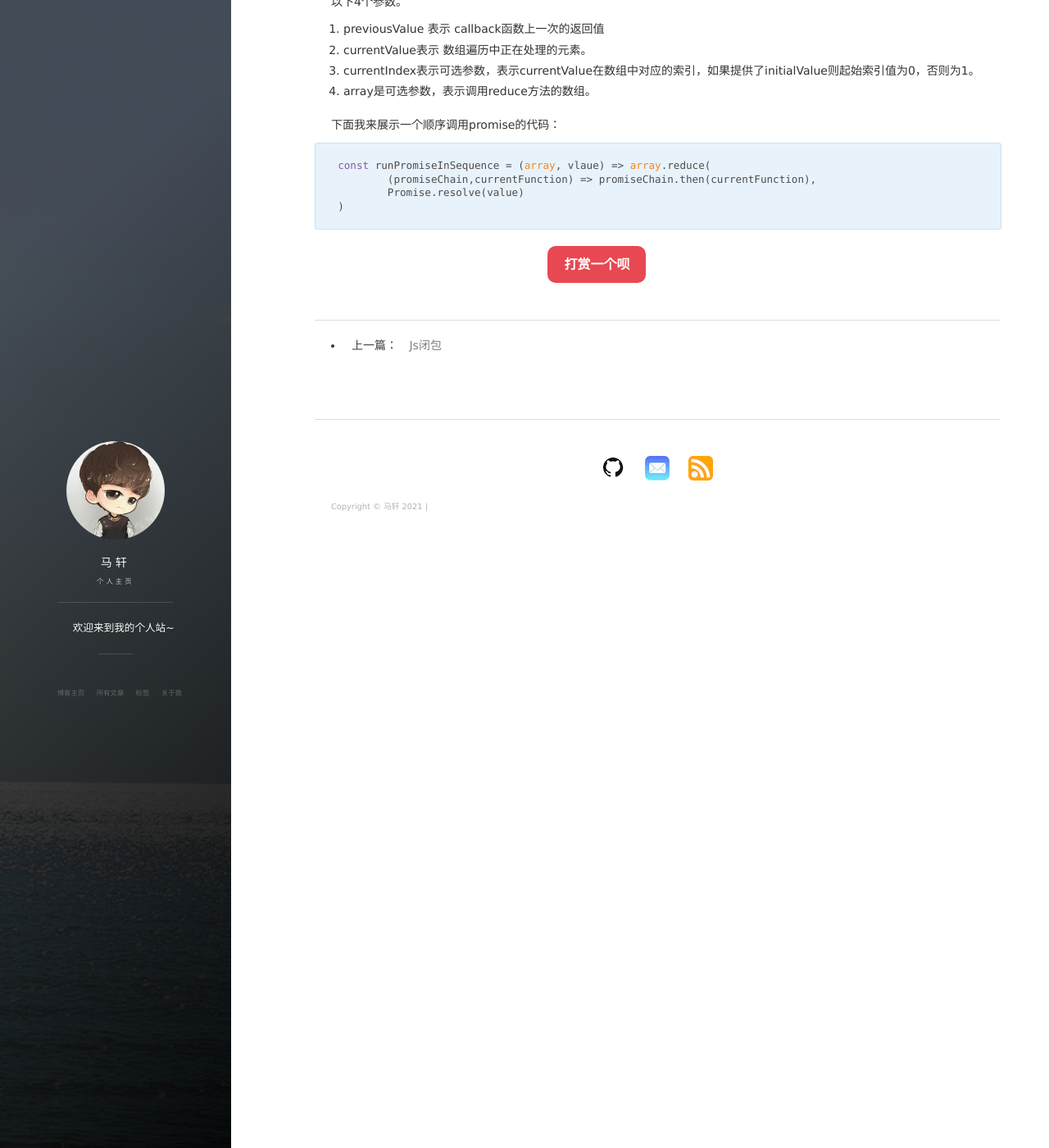
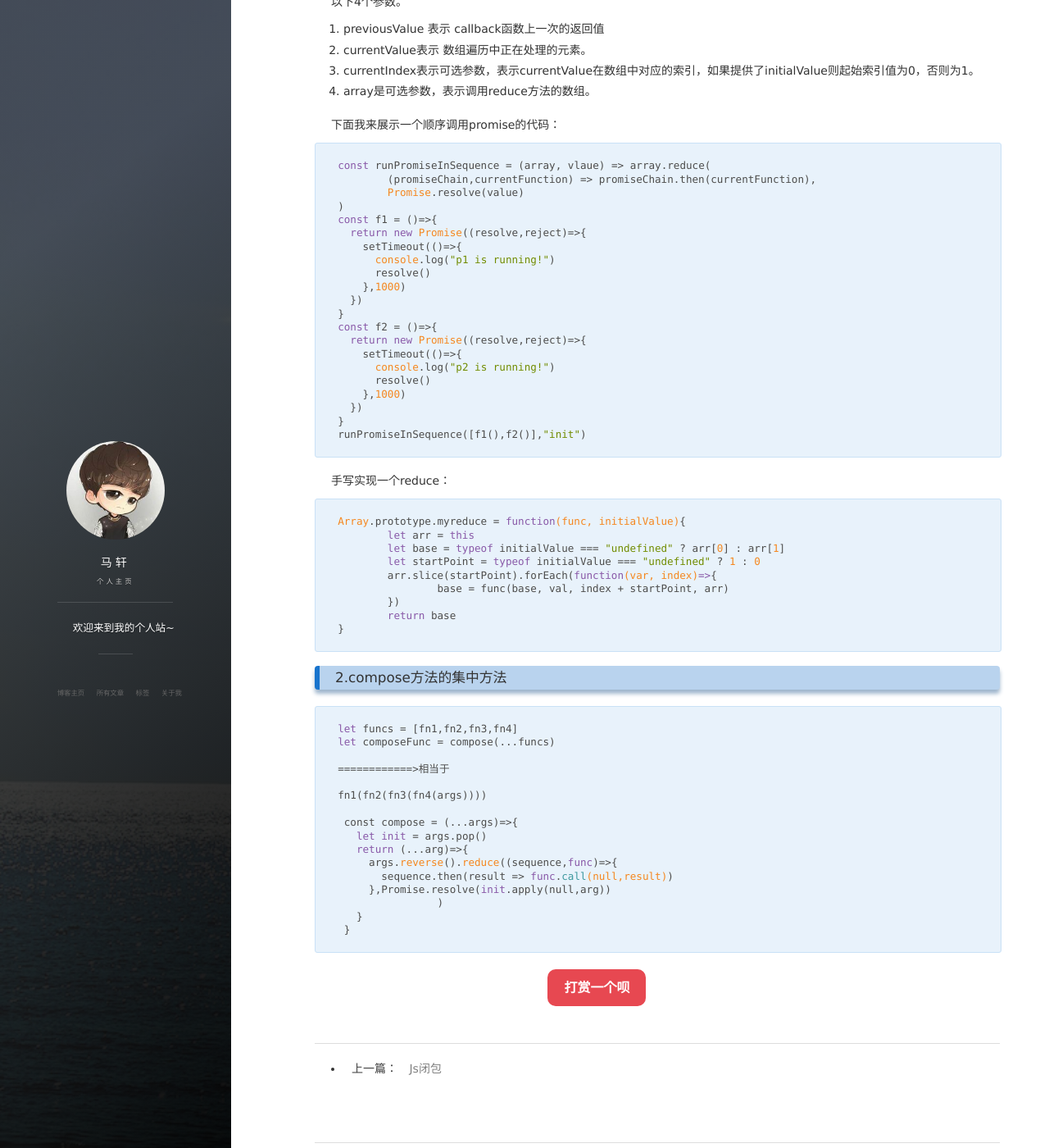
Before and after one commit to basicButtons/basicButtons.github.io, a Jekyll site: the page built from _posts/2021-10-10-API实现.md, in a window 1280 px wide and 1400 px high, scrolled down 254 px. Shown: the whole window at 82% size. Built offline with Jekyll 4.4.1, drawn with Linux system fonts in a browser that asks for light colours; nearby versions of some CDN libraries; our own code applies the rules of GitHub Pages for plain Markdown files; comment, search, counter and statistics services are not loaded.

Commit message:
add 10.14

````diff
--- a/_posts/2021-10-10-API实现.md
+++ b/_posts/2021-10-10-API实现.md
@@ -16,4 +16,56 @@ const runPromiseInSequence = (array, vlaue) => array.reduce(
 	(promiseChain,currentFunction) => promiseChain.then(currentFunction),
 	Promise.resolve(value)
 )
+const f1 = ()=>{
+  return new Promise((resolve,reject)=>{
+    setTimeout(()=>{
+      console.log("p1 is running!")
+      resolve()
+    },1000)
+  })
+}
+const f2 = ()=>{
+  return new Promise((resolve,reject)=>{
+    setTimeout(()=>{
+      console.log("p2 is running!")
+      resolve()
+    },1000)
+  })
+}
+runPromiseInSequence([f1(),f2()],"init")
 ```
+
+手写实现一个reduce：
+
+```
+Array.prototype.myreduce = function(func, initialValue){
+	let arr = this
+	let base = typeof initialValue === "undefined" ? arr[0] : arr[1]
+	let startPoint = typeof initialValue === "undefined" ? 1 : 0
+	arr.slice(startPoint).forEach(function(var, index)=>{
+		base = func(base, val, index + startPoint, arr)
+	})
+	return base
+}
+```
+
+### 2.compose方法的集中方法
+
+```javascript
+let funcs = [fn1,fn2,fn3,fn4]
+let composeFunc = compose(...funcs)
+
+============>相当于
+
+fn1(fn2(fn3(fn4(args))))
+
+ const compose = (...args)=>{
+   let init = args.pop()
+   return (...arg)=>{
+     args.reverse().reduce((sequence,func)=>{
+       sequence.then(result => func.call(null,result))
+     },Promise.resolve(init.apply(null,arg))
+		)
+   }
+ }
+```
````
